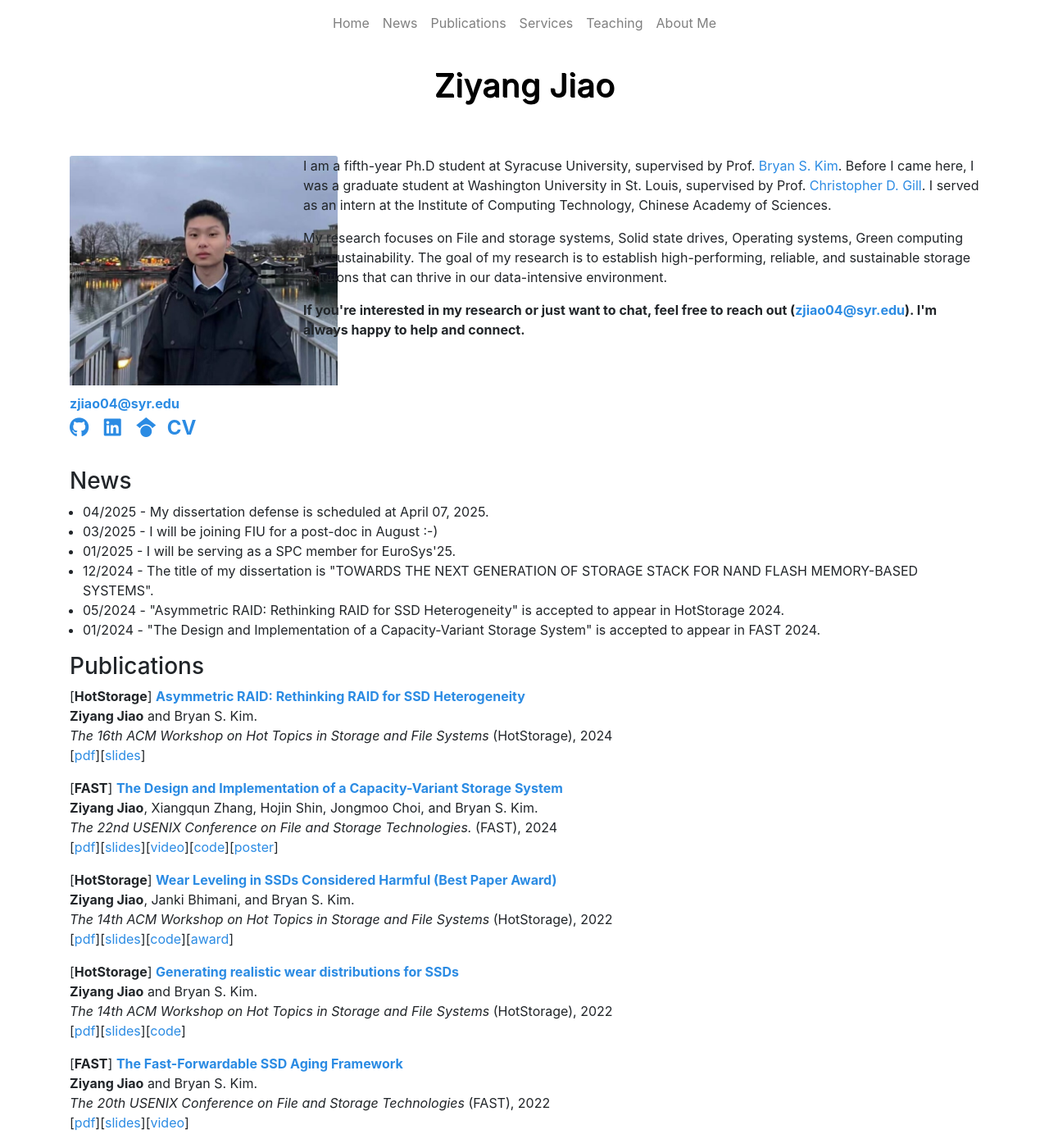
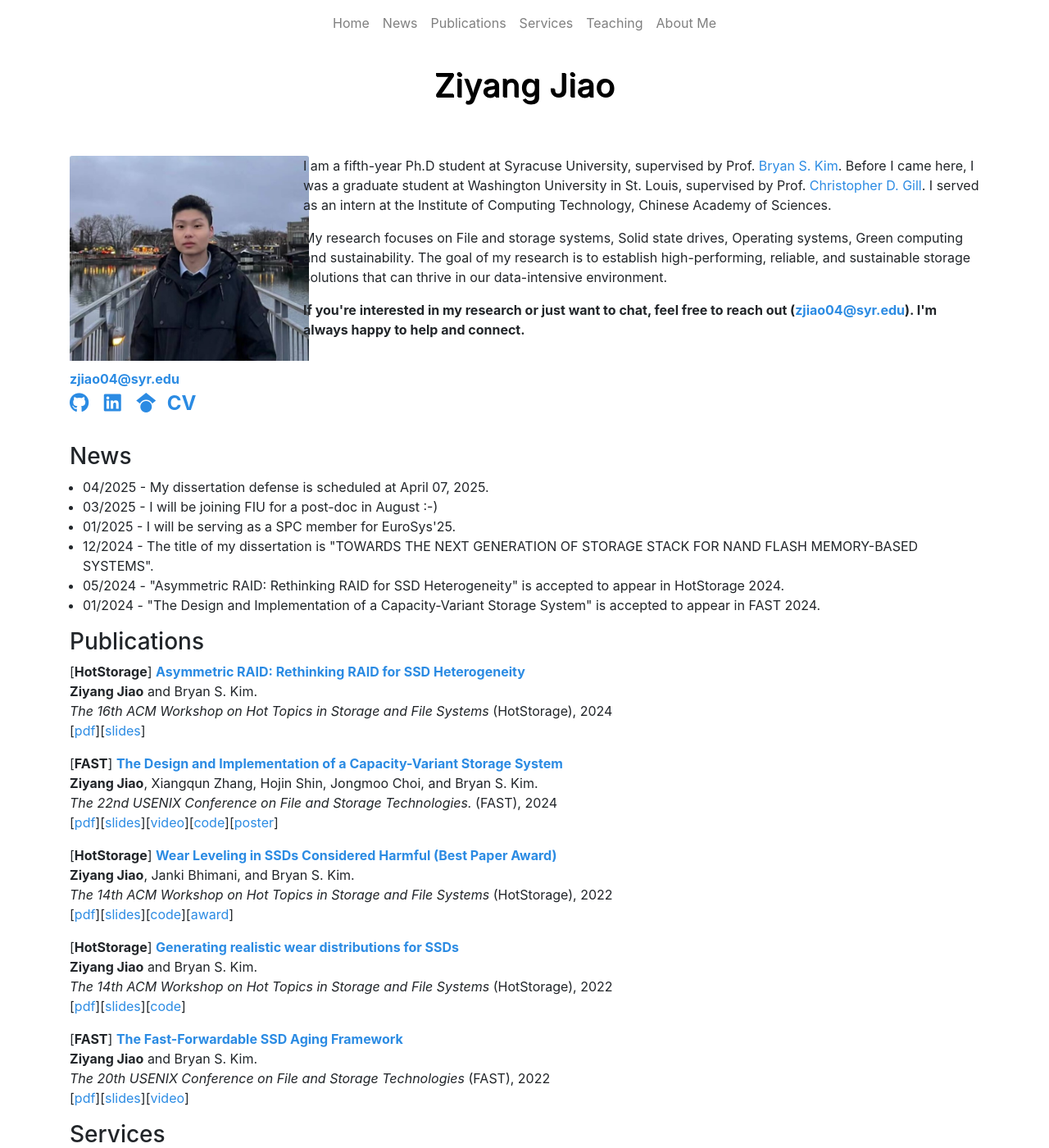
Before and after one commit to ZiyangJiao/ZiyangJiao.github.io, a Jekyll site: the page index.html, which Jekyll copies as it is, in a window 1280 px wide and 1400 px high. Shown: the whole window at 82% size. Built offline with Jekyll 4.4.1, drawn with Linux system fonts in a browser that asks for light colours; nearby versions of some CDN libraries.

Commit message:
Update style.css

```diff
--- a/css/style.css
+++ b/css/style.css
@@ -10,7 +10,7 @@
 img.card-img-top {
     margin-bottom: 10px; /* More spacing below the image */
     width: auto; /* Take full width of parent container */
-    height: 280px; /* Maintain aspect ratio */
+    height: 250px; /* Maintain aspect ratio */
 }
 
 #Banner {
```
